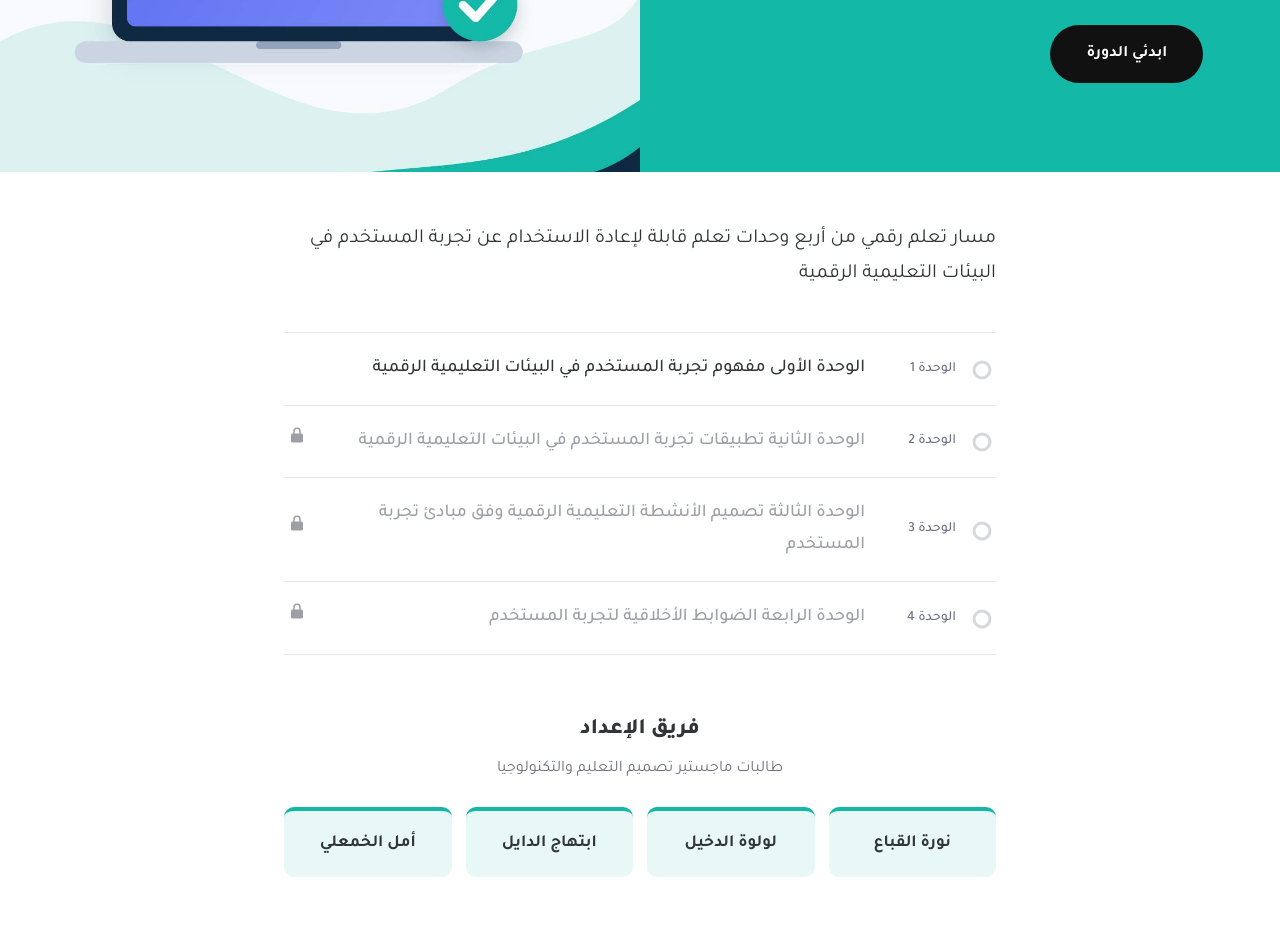
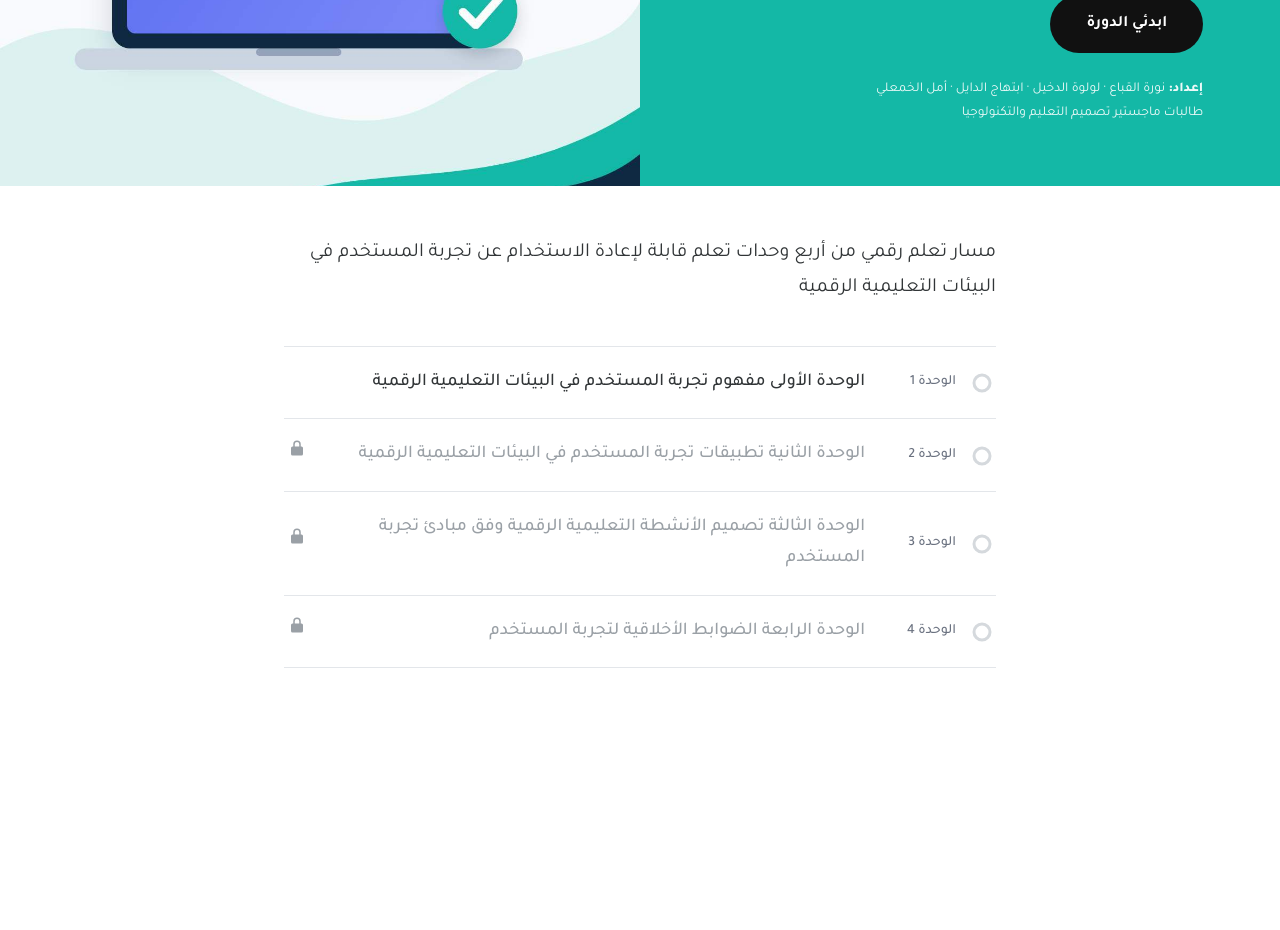
Before and after one commit to edtech-masters-ux/edtech-masters-ux.github.io, a plain HTML site: page index.html in a window 1280 px wide. Shown: the part 324-1254 px from the top of the page. After the commit the page ends 1072 px from the top, so only its background shows below. Drawn offline with Linux system fonts and the light colour scheme.

Commit message:
نقل أسماء فريق العمل أسفل زر البدء
Co-Authored-By: Claude Opus 5.5 <noreply@anthropic.com>
Claude-Session: https://claude.ai/code/session_01WdVfg3JSK1rp1ViSARF7iV

```diff
--- a/app.js
+++ b/app.js
@@ -73,7 +73,8 @@
     var h = '<div class="cover">' +
       '<div class="cover-hero">' +
       '<div class="cover-panel"><div class="kicker">' + C.lessons.length + ' وحدات تعلم</div><h1>' + esc(plain(C.title)) + '</h1>' +
-      '<button class="pill" id="startBtn">' + (started ? T.resume : T.start) + '</button></div>' +
+      '<button class="pill" id="startBtn">' + (started ? T.resume : T.start) + '</button>' +
+      '<div class="cover-team"><div><b>إعداد:</b> ' + TEAM.join(' · ') + '</div><div>' + TEAM_ROLE + '</div></div></div>' +
       '<div class="cover-img" role="img" aria-label="صورة غلاف الدورة" style="background-image:url(\'' + C.cover + '\')"></div>' +
       '</div><div class="cover-body"><div class="cover-desc">' + C.description + '</div><ol class="cover-list">';
     C.lessons.forEach(function (L, i) {
@@ -81,8 +82,7 @@
       h += '<li><button data-i="' + i + '"' + (ok ? '' : ' aria-disabled="true" title="' + T.locked + '"') + '>' + ring(i) +
         '<span class="num">' + T.lesson + ' ' + (i + 1) + '</span><span class="ttl">' + esc(lessonTitle(i)) + '</span>' + (ok ? '' : '<span style="width:1.8rem;display:inline-block">' + ICON.lock + '</span>') + '</button></li>';
     });
-    h += '</ol><section class="team" aria-labelledby="teamH"><h2 id="teamH">فريق الإعداد</h2><p class="team-role">' + TEAM_ROLE + '</p><ul>' +
-      TEAM.map(function (n) { return '<li>' + n + '</li>'; }).join('') + '</ul></section></div></div>';
+    h += '</ol></div></div>';
     app.innerHTML = h;
     window.scrollTo(0, 0);
     document.getElementById('startBtn').onclick = function () { go(started ? firstOpen() : 0); };
--- a/style.css
+++ b/style.css
@@ -238,14 +238,10 @@ a{color:var(--accent-dark)}
 .srt-tip{text-align:center;color:var(--muted);font-size:1.35rem;margin:0 0 3rem}
 
 /* Team credits */
-.team{margin-top:5.6rem;text-align:center}
-.team h2{margin:0;font-size:2.2rem;font-weight:800}
-.team-role{color:var(--muted);margin:.6rem 0 2.4rem;font-size:1.6rem}
-.team ul{list-style:none;margin:0;padding:0;display:grid;grid-template-columns:repeat(4,1fr);gap:1.4rem}
-.team li{background:var(--accent-soft);border-radius:var(--radius);padding:1.8rem 1rem;font-weight:700;font-size:1.7rem;border-top:4px solid var(--accent)}
+.cover-team{margin-top:2.4rem;font-size:1.35rem;line-height:1.8;opacity:.92}
+.cover-team b{font-weight:800}
 .side-team{border-top:1px solid var(--line);padding:1.4rem 2.4rem;font-size:1.25rem;line-height:1.7;color:var(--muted)}
 .side-team b{color:var(--ink)}
-@media (max-width:720px){.team ul{grid-template-columns:1fr 1fr}}
 
 /* Continue */
 .cont{padding:3.2rem 0 4.8rem}
```
